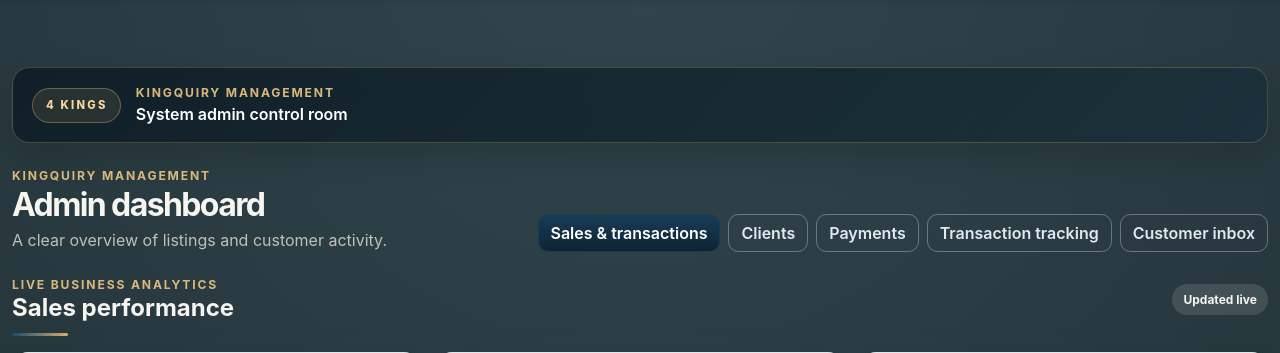
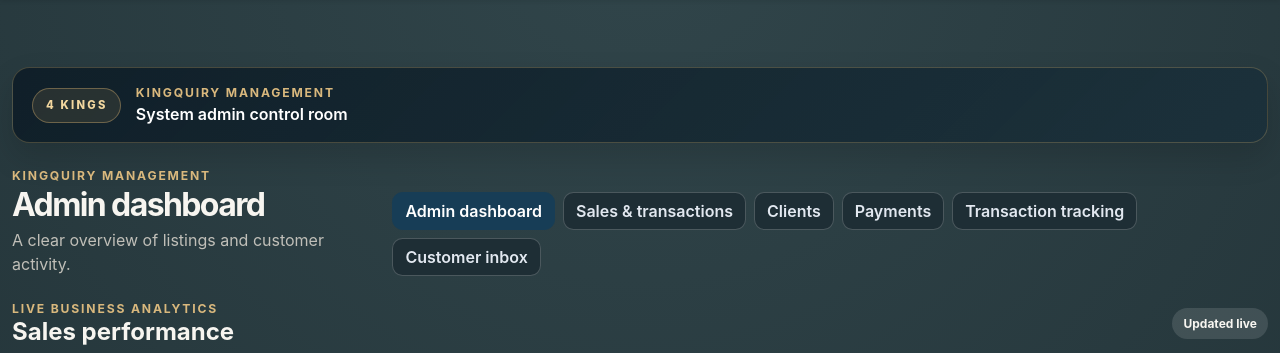
Before and after one commit to jaesumin02/KingQuiry, a PHP site: page /admin_dashboard.php in a window 1280 px wide. Shown: the part 84-437 px from the top of the page. Run offline with PHP 8.4, Linux system fonts and the light colour scheme; the visitor is signed in with stand-in values (Sample User, id 1); data comes from the database, SQL or seed files in the repository; data that the repository does not hold is empty.

Commit message:
consistent 6 cards

```diff
--- a/admin_chat.php
+++ b/admin_chat.php
@@ -97,10 +97,12 @@ include 'includes/header.php';
 </style>
 
 <div class="mb-4">
-    <div class="page-eyebrow">Admin workspace</div>
+    <div class="page-eyebrow admin-management-eyebrow">KingQuiry management</div>
     <h1 class="page-title h2 mb-1">Customer Chat</h1>
     <p class="text-muted mb-0">Open the floating chat bubble to reply to client questions and land-estimate requests.</p>
 </div>
+
+<?php include __DIR__ . '/includes/admin_nav.php'; ?>
 
 <button id="admin-chat-launcher" type="button" class="btn btn-primary" aria-label="Open customer chat" title="Open customer chat" aria-expanded="false" aria-controls="admin-chat-panel">
     <svg width="27" height="27" viewBox="0 0 24 24" fill="none" aria-hidden="true">
--- a/admin_dashboard.php
+++ b/admin_dashboard.php
@@ -496,23 +496,6 @@ $clientOverview = $conn->query(
         color: #123b5a;
     }
 
-    .kq-dashboard-tabs .btn-outline-primary {
-        --bs-btn-color: #e2e8f0;
-        --bs-btn-hover-color: #e2e8f0;
-        --bs-btn-active-color: #e2e8f0;
-        --bs-btn-border-color: rgba(226, 232, 240, 0.35);
-        --bs-btn-hover-border-color: rgba(226, 232, 240, 0.35);
-        --bs-btn-active-border-color: rgba(226, 232, 240, 0.35);
-    }
-
-    .kq-dashboard-tabs .btn-outline-primary,
-    .kq-dashboard-tabs .btn-outline-primary:hover,
-    .kq-dashboard-tabs .btn-outline-primary:focus,
-    .kq-dashboard-tabs .btn-outline-primary:active {
-        color: #e2e8f0;
-        border-color: rgba(226, 232, 240, 0.35);
-    }
-
     .table-responsive, .table {
         border-radius: 1rem;
     }
@@ -528,23 +511,17 @@ $clientOverview = $conn->query(
     <div class="kq-dashboard-hero">
         <span class="kq-dashboard-brand">4 KINGS</span>
         <div>
-            <div class="page-eyebrow">KingQuiry management</div>
+            <div class="page-eyebrow admin-management-eyebrow">KingQuiry management</div>
             <div class="text-white fw-semibold mb-0">System admin control room</div>
         </div>
     </div>
     <div class="d-flex flex-column flex-sm-row justify-content-between align-items-sm-end gap-3 mb-4">
         <div>
-            <div class="page-eyebrow">KingQuiry management</div>
+            <div class="page-eyebrow admin-management-eyebrow">KingQuiry management</div>
             <h1 class="page-title h2 mb-1">Admin dashboard</h1>
             <p class="text-muted mb-0">A clear overview of listings and customer activity.</p>
         </div>
-        <div class="d-flex flex-wrap gap-2 kq-dashboard-tabs">
-            <a href="admin_sales.php" class="btn btn-primary">Sales &amp; transactions</a>
-            <a href="admin_clients.php" class="btn btn-outline-primary">Clients</a>
-            <a href="admin_payments.php" class="btn btn-outline-primary">Payments</a>
-            <a href="transaction_tracking.php" class="btn btn-outline-primary">Transaction tracking</a>
-            <a href="admin_chat.php" class="btn btn-outline-primary">Customer inbox</a>
-        </div>
+        <?php include __DIR__ . '/includes/admin_nav.php'; ?>
     </div>
 
 <section class="mb-4" aria-labelledby="business-analytics-title">
--- a/assets/css/style.css
+++ b/assets/css/style.css
@@ -1,3 +1,51 @@
+/* Reuse the dashboard's Bootstrap pill geometry; only scope navigation colors. */
+.admin-nav .admin-nav-tab.btn-outline-primary {
+    --bs-btn-color: #e2e8f0;
+    --bs-btn-hover-color: #f8fafc;
+    --bs-btn-active-color: #f8fafc;
+    --bs-btn-border-color: rgba(255, 255, 255, 0.2);
+    --bs-btn-hover-border-color: rgba(255, 255, 255, 0.4);
+    --bs-btn-active-border-color: rgba(255, 255, 255, 0.4);
+    --bs-btn-hover-bg: #263840;
+    --bs-btn-active-bg: #263840;
+    color: #e2e8f0;
+    border-color: rgba(255, 255, 255, 0.2);
+    background: #1e2e35;
+}
+
+.admin-nav .admin-nav-tab.btn-outline-primary:hover,
+.admin-nav .admin-nav-tab.btn-outline-primary:focus,
+.admin-nav .admin-nav-tab.btn-outline-primary:active {
+    color: #f8fafc;
+    border-color: rgba(255, 255, 255, 0.4);
+    background: #263840;
+}
+
+.admin-nav .admin-nav-tab.btn-primary {
+    --bs-btn-color: #ffffff;
+    --bs-btn-hover-color: #ffffff;
+    --bs-btn-active-color: #ffffff;
+    --bs-btn-border-color: #173d56;
+    --bs-btn-hover-border-color: #1d486b;
+    --bs-btn-active-border-color: #173d56;
+    --bs-btn-hover-bg: #1d486b;
+    --bs-btn-active-bg: #173d56;
+    color: #ffffff;
+    border-color: #173d56;
+    background: #173d56;
+}
+
+.admin-nav .admin-nav-tab.btn-primary:hover,
+.admin-nav .admin-nav-tab.btn-primary:focus {
+    color: #ffffff;
+    border-color: #1d486b;
+    background: #1d486b;
+}
+
+.page-eyebrow.admin-management-eyebrow {
+    color: #d9b87d;
+}
+
 .auth-shell {
     padding: 3rem 0;
 }
--- /dev/null
+++ b/includes/admin_nav.php
@@ -0,0 +1,20 @@
+<?php
+// These modules load separate pages, so retain native navigation semantics.
+(static function (): void {
+    $currentPage = basename($_SERVER['PHP_SELF'] ?? '');
+    $pages = [
+        'admin_dashboard.php' => 'Admin dashboard',
+        'admin_sales.php' => 'Sales & transactions',
+        'admin_clients.php' => 'Clients',
+        'admin_payments.php' => 'Payments',
+        'transaction_tracking.php' => 'Transaction tracking',
+        'admin_chat.php' => 'Customer inbox',
+    ];
+    ?>
+    <nav class="d-flex flex-wrap gap-2 admin-nav" aria-label="Admin navigation">
+        <?php foreach ($pages as $page => $label): ?>
+            <a class="btn admin-nav-tab <?= $page === $currentPage ? 'btn-primary active' : 'btn-outline-primary' ?>" href="<?= htmlspecialchars($page, ENT_QUOTES, 'UTF-8') ?>"<?= $page === $currentPage ? ' aria-current="page"' : '' ?>><?= htmlspecialchars($label, ENT_QUOTES, 'UTF-8') ?></a>
+        <?php endforeach; ?>
+    </nav>
+    <?php
+})();
```
Also changed, not shown: admin_clients.php (+2 -6 lines), admin_payments.php (+2 -6 lines), admin_sales.php (+2 -7 lines), transaction_tracking.php (+6 -2 lines).
